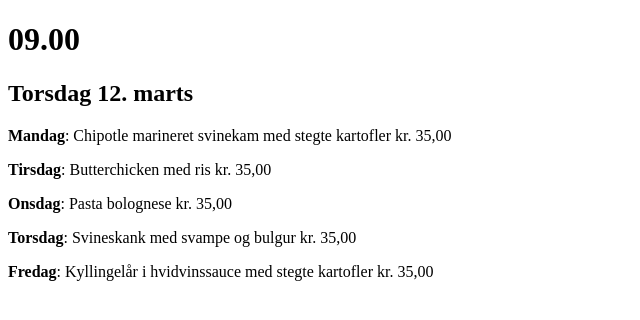
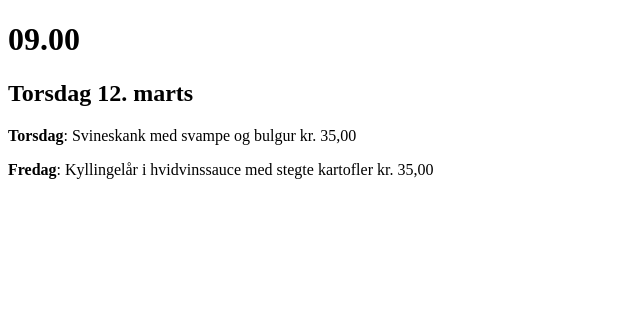
Before and after one commit to AlsoSimple/GT-Infoboard, a React (Vite) app in the folder GT-Info/: page / in a window 1280 px wide. Shown: the top 320 px of the page, without its empty margins (0-640 px from the left). Built offline with nearby package versions, Linux system fonts and the light colour scheme.

Commit message:
#10 Menu day filtering
Added functionality to filter out the irrelevant days
Added type interface

```diff
--- a/GT-Info/src/components/CanteenMenu/CanteenMenu.tsx
+++ b/GT-Info/src/components/CanteenMenu/CanteenMenu.tsx
@@ -1,13 +1,40 @@
 /** Import dummy data */
 import canteenMenu from "../../Data/canteenMenu.json";
 
-/** Displays the canteen menu: (day: dish) */
+/** Interfaces */
+interface CanteenDay {
+  dayName: string;
+  dish: string;
+}
+
+interface CanteenMenuData {
+  days: CanteenDay[];
+}
+
+/** Map Danish day names to JS day index (0 = Sunday) */
+const dayIndex: Record<string, number> = {
+  mandag: 1,
+  tirsdag: 2,
+  onsdag: 3,
+  torsdag: 4,
+  fredag: 5,
+};
+
+/** Displays the canteen menu: (day: dish)*/
 export function CanteenMenu() {
+  const menu = canteenMenu as CanteenMenuData;
+  const today = new Date().getDay();
+
+  // Only keep today and future days
+  const remainingDays = menu.days.filter(
+    (day) => (dayIndex[day.dayName] ?? 0) >= today
+  );
+
   return (
     <div>
-      {canteenMenu.days.map((day) => (
+      {remainingDays.map((day) => (
         <p key={day.dayName}>
-          {/* Capitalize first letter of day*/}
+          {/* Capitalize first letter of day */}
           <strong>{day.dayName.charAt(0).toUpperCase() + day.dayName.slice(1)}</strong>: {day.dish}
         </p>
       ))}
```
